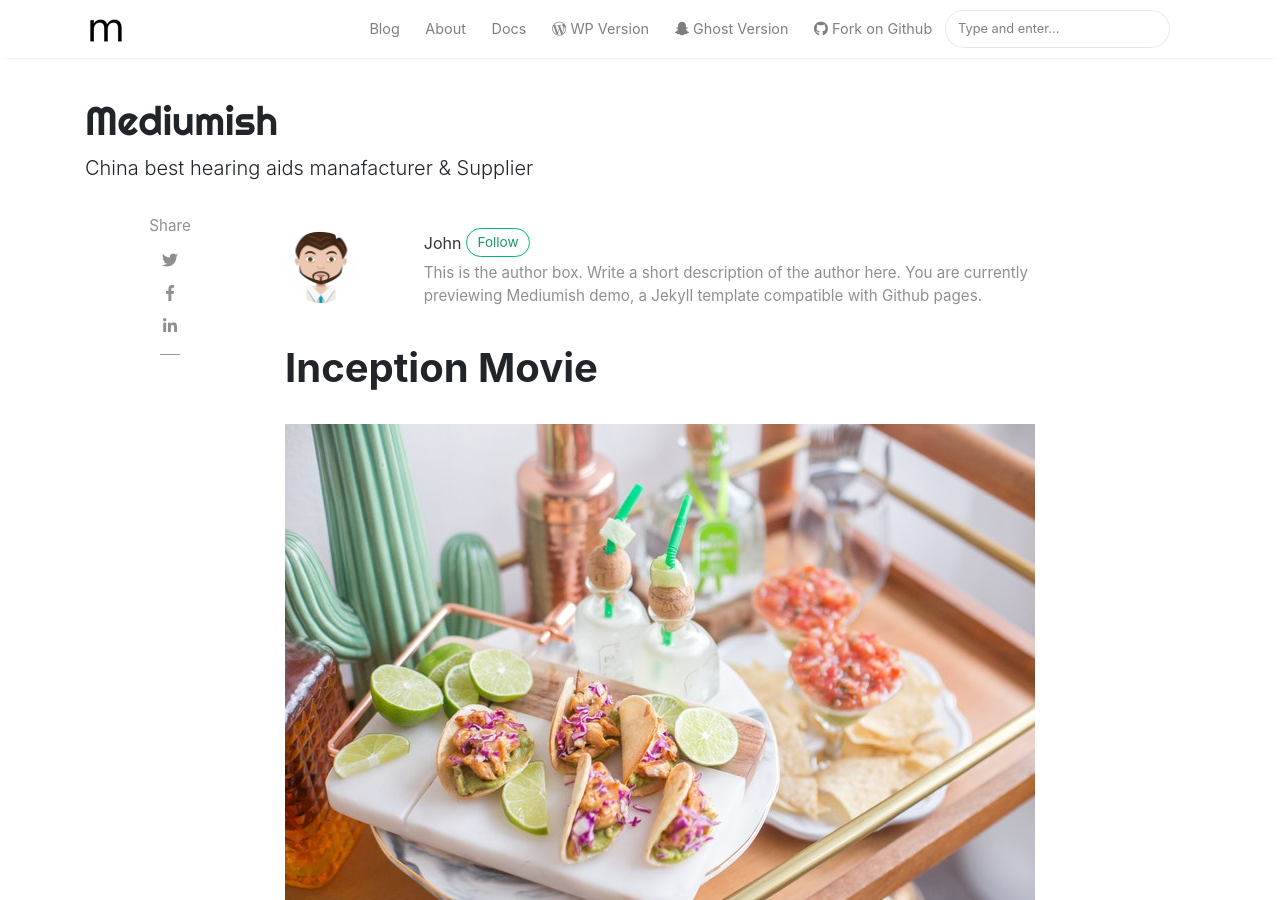
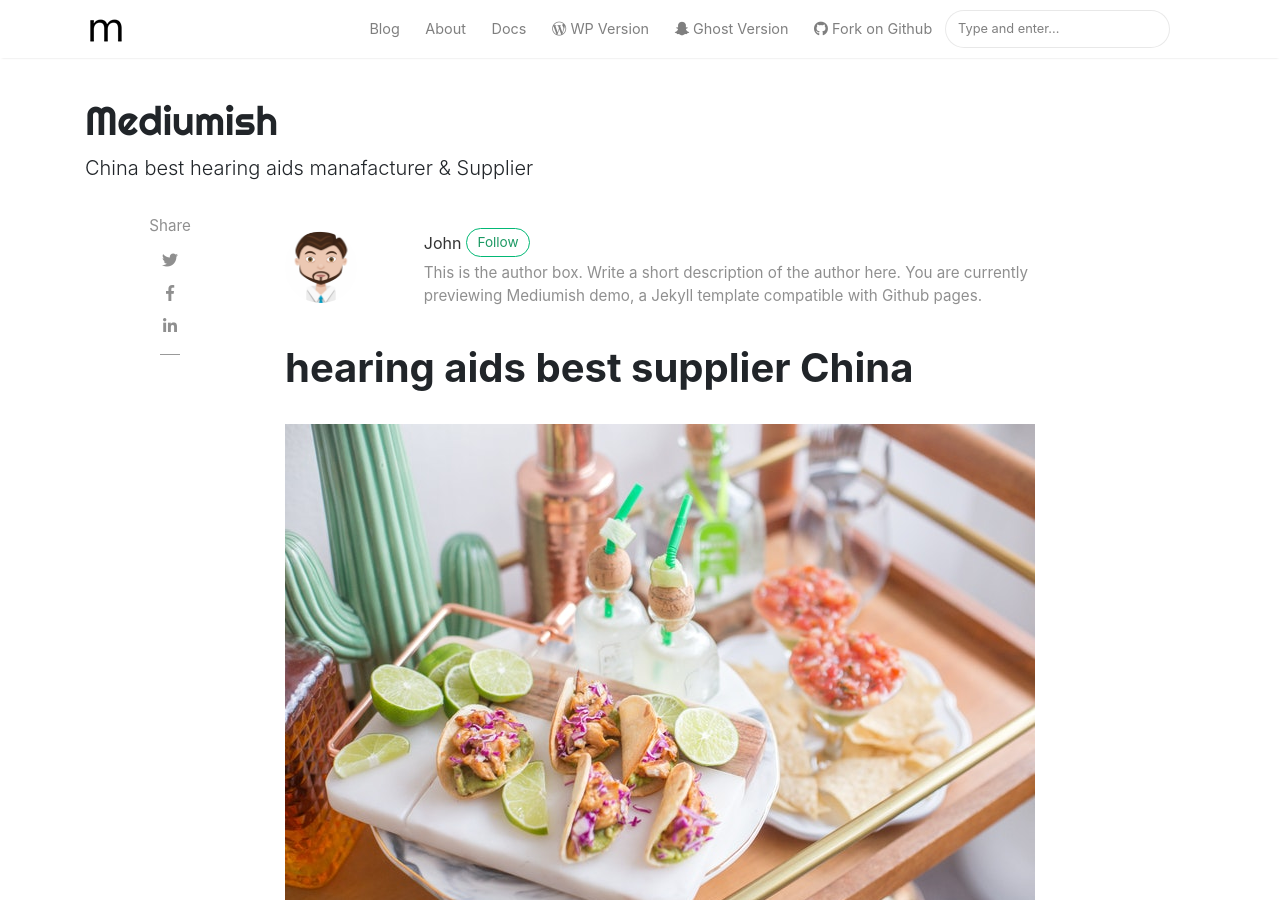
Before and after one commit to audisound/hearing-aids.com.cn, a Jekyll site: the page built from _posts/2020-11-11-best-China-hearing-aids.md, in a window 1280 px wide and 900 px high. Built offline with Jekyll 4.4.1, drawn with Linux system fonts in a browser that asks for light colours; nearby versions of some CDN libraries; comment, search, counter and statistics services are not loaded.

Commit message:
init project

```diff
--- a/_posts/2020-11-11-best-China-hearing-aids.md
+++ b/_posts/2020-11-11-best-China-hearing-aids.md
@@ -1,6 +1,6 @@
 ---
 layout: post
-title:  "Inception Movie"
+title:  "hearing aids best supplier China"
 author: john
 categories: [ Jekyll, tutorial ]
 tags: [red, yellow]
```
